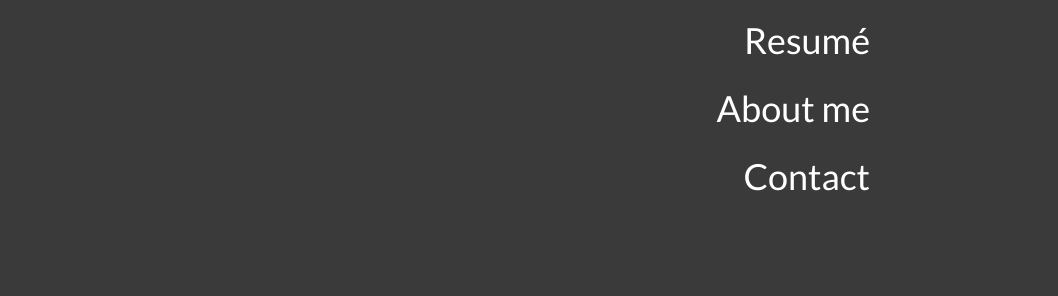
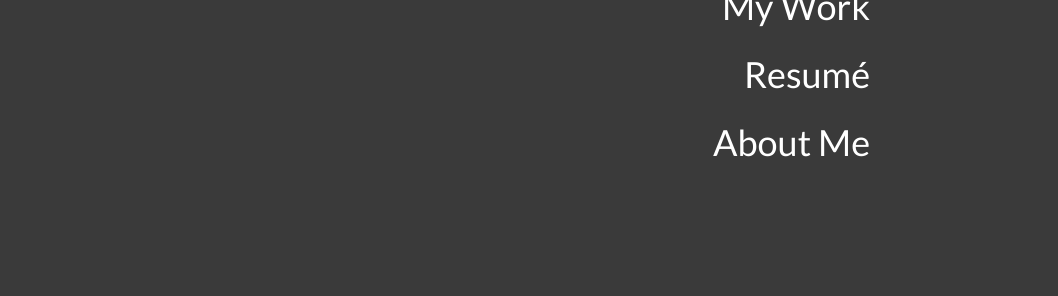
Before and after one commit to TonyProkop/tonyprokop.com, a Gatsby site: page / in a window 1280 px wide. Both pictures are taken after a click on the button "Open Menu". Shown: the part 360-656 px from the top of the page, 222-1280 px from the left. Built offline with nearby package versions, Linux system fonts and the light colour scheme; Gatsby itself is replaced by a stand-in of ours.

Commit message:
Minor improvements.

```diff
--- a/content/work.json
+++ b/content/work.json
@@ -25,11 +25,11 @@
   {
     "slug": "wedding",
     "name": "My Wedding",
-    "about": "Single page static website to provide information to guests of my wedding",
+    "about": "Single page static website to provide information to our wedding guests",
     "overviewSlogan": "Tony and Katie's Wedding",
     "overview": [
-      "A single-page, static site to provide information to guests such as: location and time for wedding/reception, engagement photos, gift registry, and rsvp.",
-      "Some features of the site are: parallax scrolling, image gallery, countdown timer, and Netlify rsvp form to avoid the need for a server."
+      "A single page static site to provide information to guests such as: location and time for wedding/reception, engagement photos, gift registry, and rsvp.",
+      "This website features: parallax scrolling, image gallery, countdown timer, and Netlify RSVP form to avoid the need for a server."
     ],
     "role": "Web Design and Development",
     "technologies": [
--- a/src/components/Menu/Menu.js
+++ b/src/components/Menu/Menu.js
@@ -55,17 +55,8 @@
             </div>
             <div>
               <Link to="/about" onClick={() => setIsMenuActive(false)}>
-                About me
+                About Me
               </Link>
-            </div>
-            <div>
-              <a
-                href="mailto:prokop.tony@gmail.com"
-                target="_blank"
-                rel="noopener noreferrer"
-              >
-                Contact
-              </a>
             </div>
           </div>
         </div>
```
